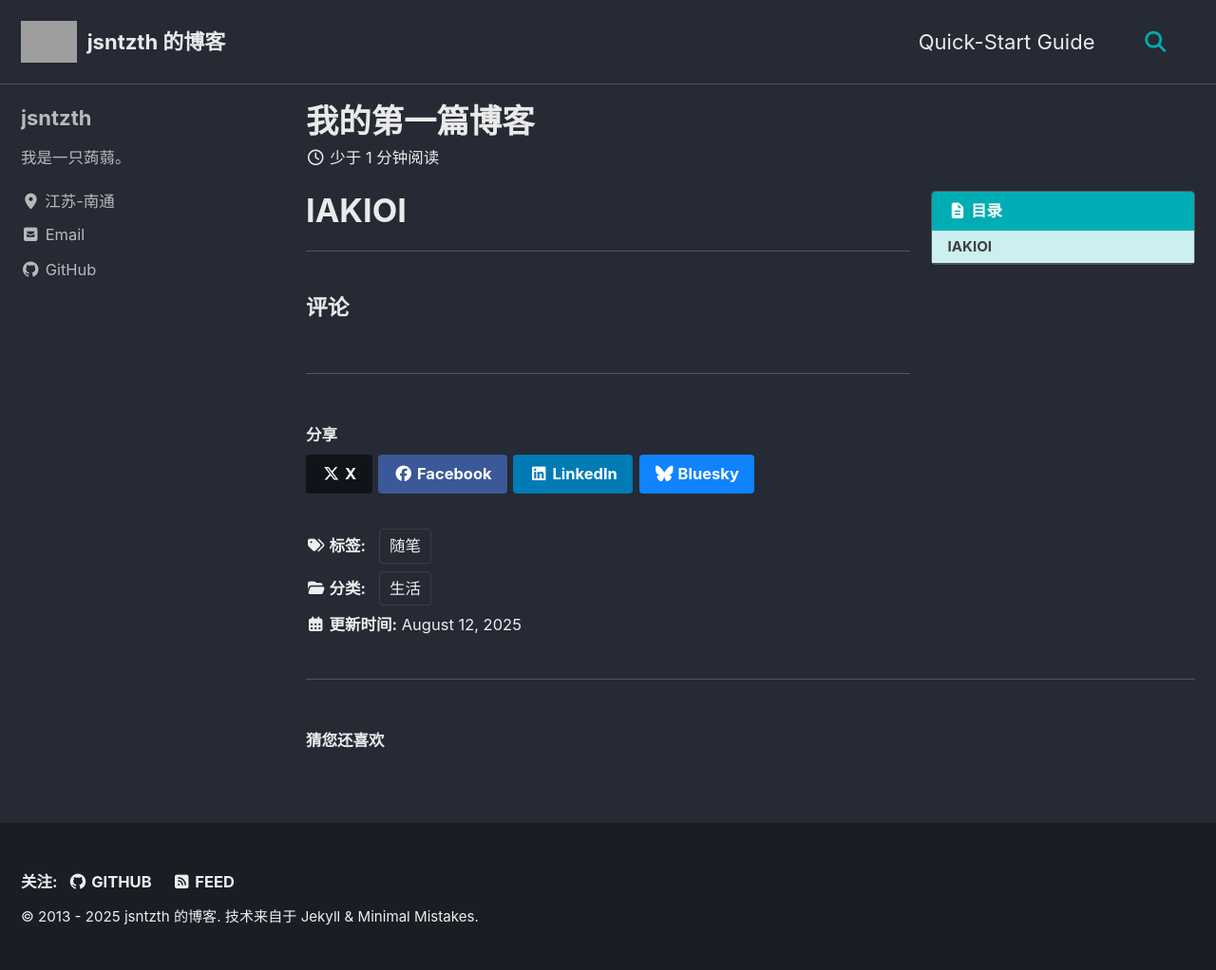
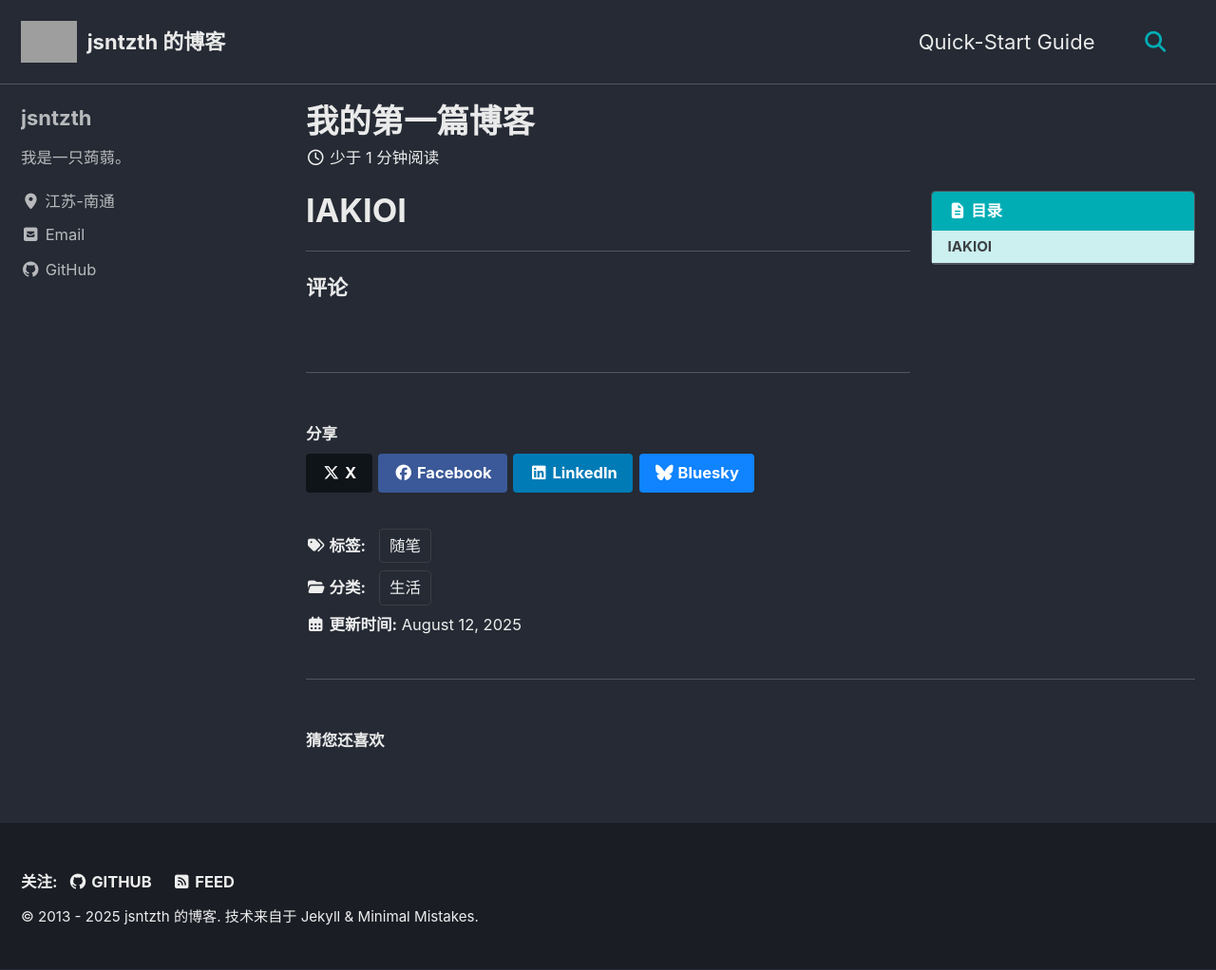
Before and after one commit to jsntzth/jsntzth.github.io, a Jekyll site: the page built from _posts/2025-08-12-我的第一篇文章.md, in a window 1280 px wide. Shown: the whole page at 95% size. Built offline with Jekyll 4.4.1, drawn with Linux system fonts in a browser that asks for light colours; cached includes are drawn as plain includes; comment, search, counter and statistics services are not loaded; grey boxes are pictures that could not be loaded.

Commit message:
Update 2025-08-12-我的第一篇文章.md

```diff
--- a/_posts/2025-08-12-我的第一篇文章.md
+++ b/_posts/2025-08-12-我的第一篇文章.md
@@ -12,7 +12,7 @@ share: false
 # IAKIOI
 
 ---
-<h5 class="widget-title">评论</h5>
+**评论**
 
 <script src="https://utteranc.es/client.js"
         repo="jsntzth/jsntzth.github.io"
```
